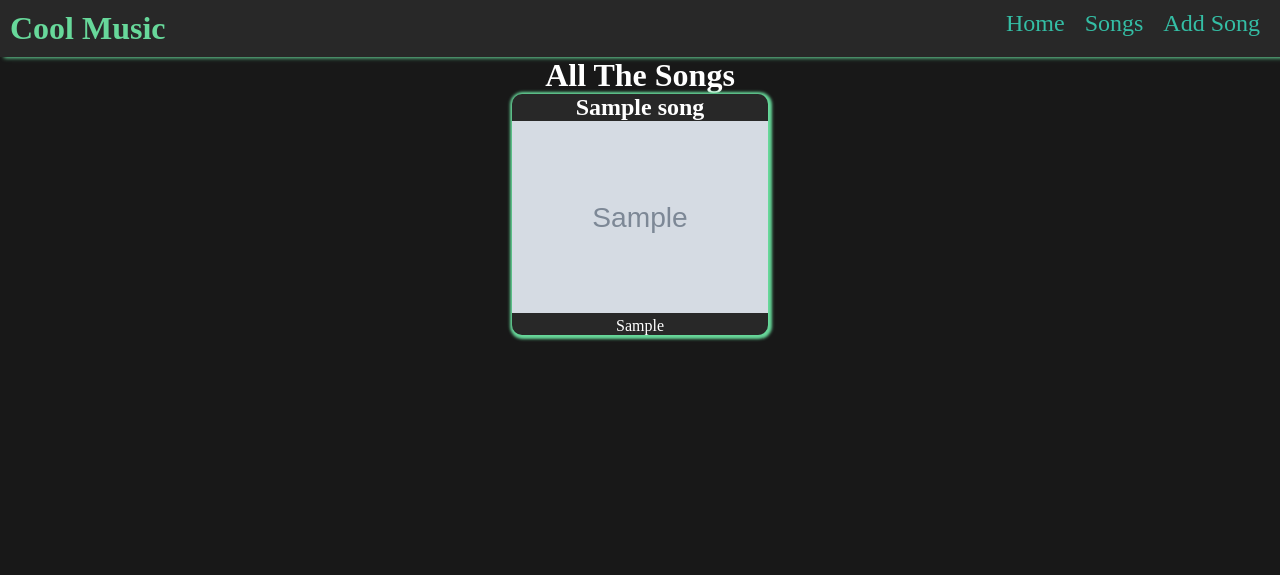
After one commit to salmanfarsy/coolmusic, a Node server app: page /songs in a window 1280 px wide. The commit adds this page. Shown: the top 575 px of the page. Run offline with Node 20, Linux system fonts and the light colour scheme; tables that the repository leaves empty hold one stand-in row (values such as "Sample post"); grey boxes marked "Sample" are stand-in pictures; some libraries are stand-ins or nearby versions.

Commit message:
still a lot of work left

```diff
--- a/app.js
+++ b/app.js
@@ -1,6 +1,7 @@
 //packages
 const express = require('express'),
 mongoose = require('mongoose'),
+songRoute = require('./routes/song'),
  app   = express();
  //mongoose config
  mongoose.connect('mongodb://localhost/coolsongs', {
@@ -12,10 +13,12 @@ mongoose = require('mongoose'),
 //express config
  app.set('view engine', 'ejs');
  app.use(express.static('public'));
+ app.use(express.urlencoded({extended:true}))
 //routes
  app.get('/', (req, res)=>{
      res.render('home');
- })
+ });
+ app.use(songRoute);
 
 //port
  app.listen(3000, ()=>{
--- /dev/null
+++ b/public/css/index.css
@@ -0,0 +1,18 @@
+.container{
+    display: flex;
+    flex-wrap: wrap;
+    justify-content: space-evenly;
+}
+figure{
+    flex-basis: 20%;
+    background-color: var(--black);
+    border-radius: 10px;
+    box-shadow: 1px 1px 3px 3px var(--green);
+    transition: all 0.3s;
+}
+figure:hover{
+    transform: scale(1.2);
+}
+img{
+    width: 100%;
+}
--- a/routes/song.js
+++ b/routes/song.js
@@ -1,8 +1,36 @@
 const express = require('express');
 const router  = express.Router();
-
+const Song  = require('../models/song');
+//index
+router.get('/songs', (req, res)=>{
+    Song.find({}, (err, songs)=>{
+        if(err){
+            console.log(err)
+        } else{
+            res.render('song/index', {songs : songs})
+        }
+    })
+})
 //add
 router.get('/songs/add', (req, res)=>{
     res.render('song/add');
+});
+router.post('/songs', (req, res)=>{
+const input = req.body.song;
+function yt(){
+    if(input.yt.length > 40){
+      input.yt = input.yt.slice(32)
+    } else if( input.yt.length<30){
+      input.yt = input.yt.slice(17)
+    }
+  } ;
+  yt();
+Song.create(input, (err, done)=>{
+    if(err){
+        console.log(err)
+    } else{
+        res.redirect('/songs');
+    }
+})
 })
 module.exports = router;
--- a/views/song/add.ejs
+++ b/views/song/add.ejs
@@ -1,4 +1,5 @@
 <%-include('../partials/header')%>
+<link rel="stylesheet" href="/css/form.css">
 <%-include('../partials/nav')%>
 <form action="/songs" method="POST" class="form">
 <div class="box">
@@ -25,6 +26,7 @@
     <label for="title">Review</label>
     <textarea  name="song[review]" cols="30" rows="10"></textarea>
 </div>
+<input type="submit">
 </form>
 
     <%-include('../partials/footer')%>
--- /dev/null
+++ b/views/song/index.ejs
@@ -0,0 +1,15 @@
+<%-include('../partials/header')%>
+<link rel="stylesheet" href="/css/index.css">
+<%-include('../partials/nav')%>
+<h1>All The Songs</h1>
+<div class="container">
+    <%songs.forEach((a)=>{%>
+       <figure>
+            <h2><%=a.title%></h2>
+            <a href="/songs/<%=a._id%>"><img src="<%=a.image%>" alt="<%=a.title%>"></a>
+            <p><%=a.artist%></p>
+        </figure>
+    <%})%>
+</div>
+
+<%-include('../partials/footer')%>
```
